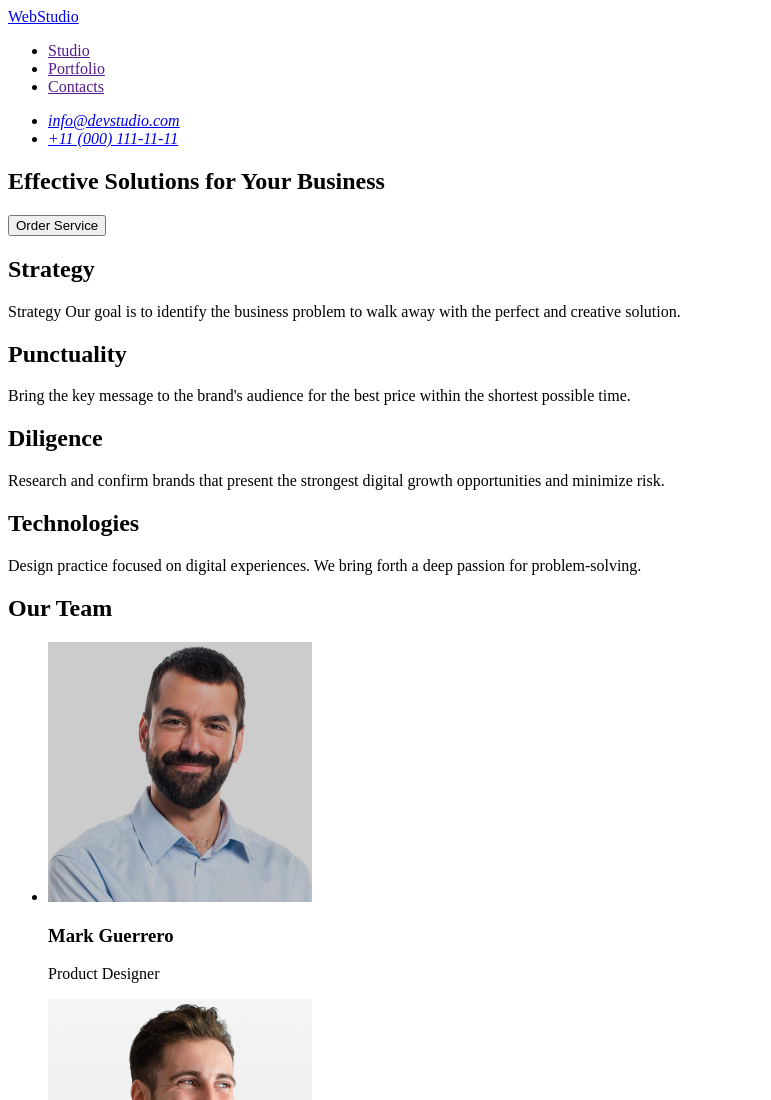
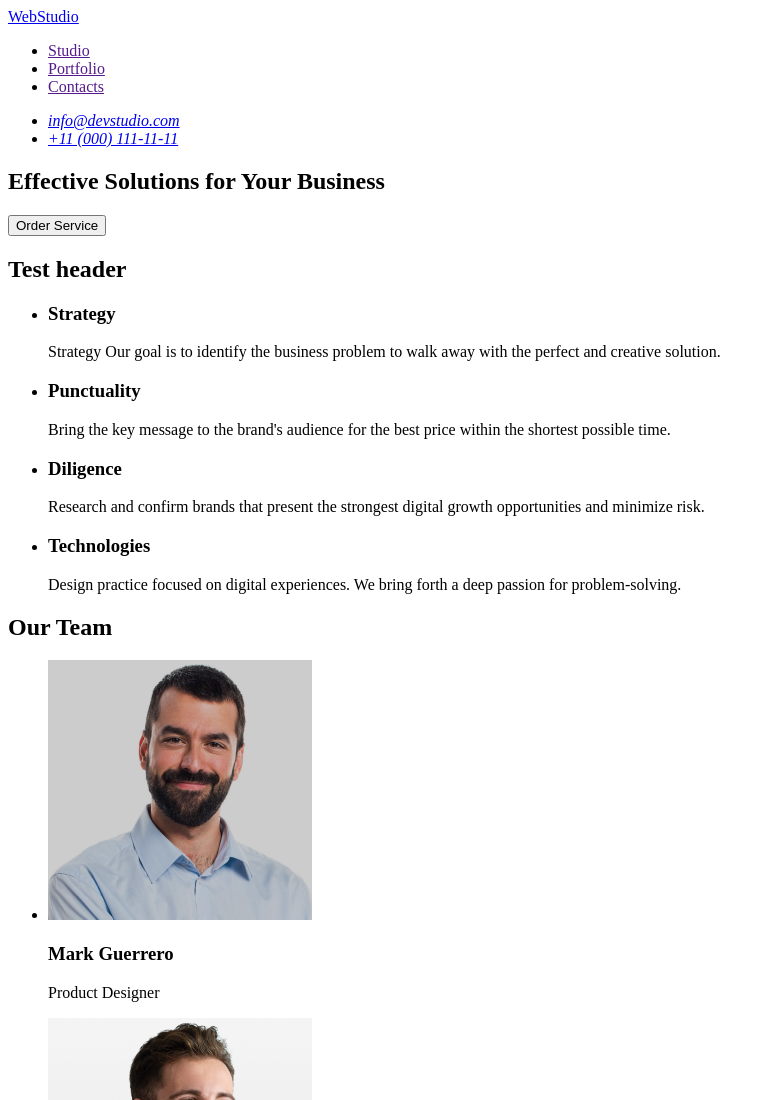
Before and after one commit to SerhiyVorona/goit-markup-hw-01, a plain HTML site: page index.html in a window 1280 px wide. Shown: the top 1100 px of the page, without its empty margins (0-771 px from the left). Drawn offline with Linux system fonts and the light colour scheme.

Commit message:
Second improvement

```diff
--- a/index.html
+++ b/index.html
@@ -27,7 +27,7 @@
         <address>
             <ul>
             <li>
-                <a href=”mailto:info@devstudio.com>info@devstudio.com</a>
+                <a href="mailto:info@devstudio.com">info@devstudio.com</a>
             </li>
             <li>
                 <a href="tel:+110001111111">+11 (000) 111-11-11</a>
@@ -41,35 +41,46 @@
             <button type="button">Order Service</button>
         </section>
         <section>
-            <h2>Strategy</h2>
-            <p>Strategy Our goal is to identify the business problem to walk away with the perfect and creative solution. </p>
-            <h2>Punctuality</h2>
-            <p>Bring the key message to the brand's audience for the best price within the shortest possible time.</p>
-            <h2>Diligence</h2>
-            <p>Research and confirm brands that present the strongest digital growth opportunities and minimize risk.</p>
-            <h2>Technologies</h2>
-            <p>Design practice focused on digital experiences. We bring forth a deep passion for problem-solving.</p>
+            <h2>Test header</h2>
+            <ul>
+                <li>
+                    <h3>Strategy</h3>
+                    <p>Strategy Our goal is to identify the business problem to walk away with the perfect and creative solution. </p>
+                </li>
+                <li>
+                    <h3>Punctuality</h3>
+                    <p>Bring the key message to the brand's audience for the best price within the shortest possible time.</p>
+                </li>
+                <li>
+                    <h3>Diligence</h3>
+                    <p>Research and confirm brands that present the strongest digital growth opportunities and minimize risk.</p>
+                </li>
+                <li>
+                    <h3>Technologies</h3>
+                    <p>Design practice focused on digital experiences. We bring forth a deep passion for problem-solving.</p>
+                </li>
+            </ul>
         </section>
         <section>
             <h2>Our Team</h2>
             <ul>
                 <li>
-                    <img src="images/img.jpg" alt="Mark Guerrero" width="264" height="260">
+                    <img src="./images/img.jpg" alt="Mark Guerrero" width="264" height="260">
                     <h3>Mark Guerrero</h3>
                     <p>Product Designer</p>
                 </li>
                 <li>
-                    <img src="images/img1.jpg" alt="Tom Ford" width="264" height="260">
+                    <img src="./images/img1.jpg" alt="Tom Ford" width="264" height="260">
                     <h3>Tom Ford</h3>
                     <p>Frontend Developer</p>
                 </li>
                 <li>
-                    <img src="images/img2.jpg" alt="Camila Garcia" width="264" height="260">
+                    <img src="./images/img2.jpg" alt="Camila Garcia" width="264" height="260">
                     <h3>Camila Garcia</h3>
                     <p>Marketing</p>
                 </li>
                 <li>
-                    <img src="images/img3.jpg" alt="Daniel Wilson" width="264" height="260">
+                    <img src="./images/img3.jpg" alt="Daniel Wilson" width="264" height="260">
                     <h3>Daniel Wilson</h3>
                     <p>UI Designer</p>
                 </li>
```
